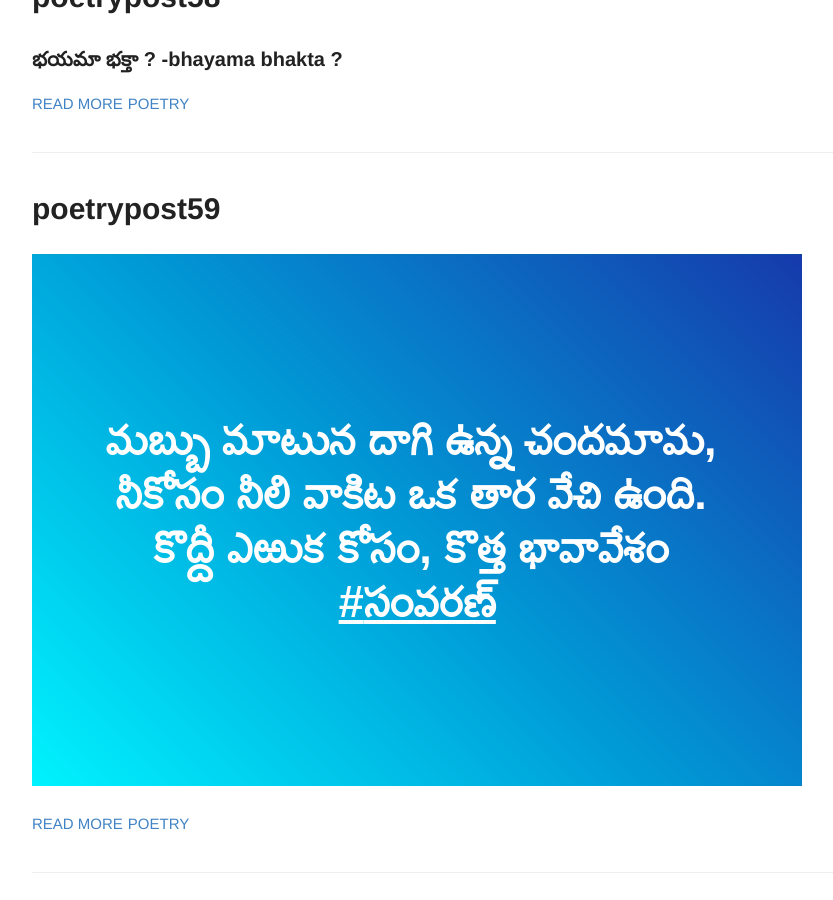
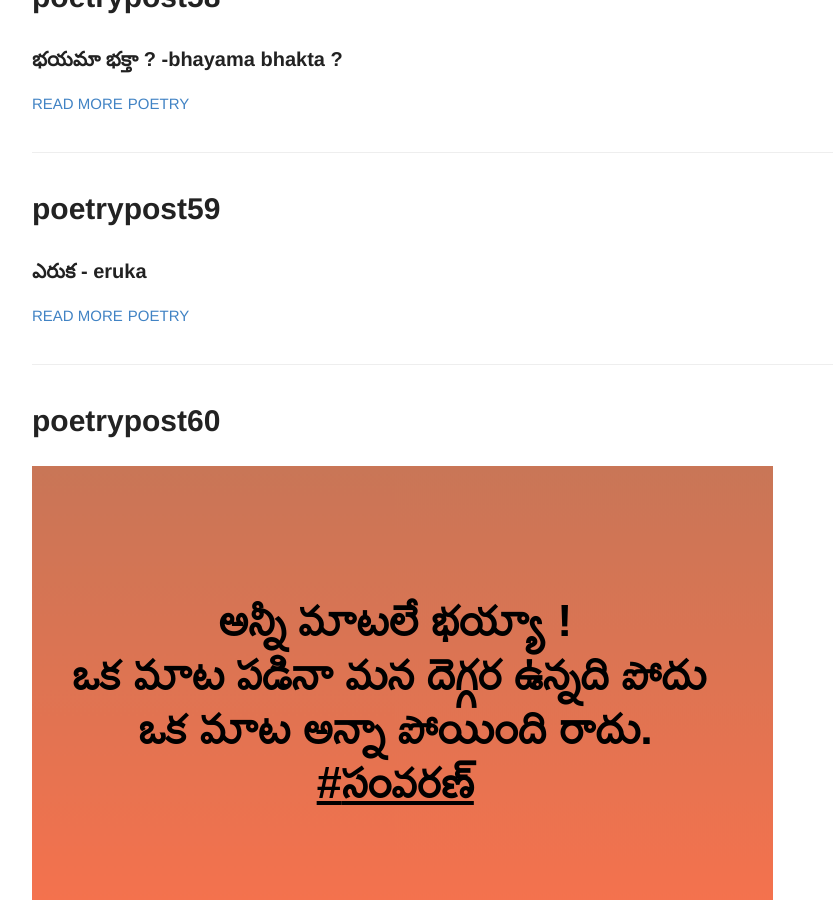
Before and after one commit to rsk/rsk.github.io, a Jekyll site: the page built from index.html, in a window 1280 px wide and 900 px high, scrolled down 14976 px. Shown: the whole window, without its empty margins (168-1001 px from the left). Built offline with Jekyll 4.4.1, drawn with Linux system fonts in a browser that asks for light colours.

Commit message:
update excerpt

```diff
--- a/_posts/2014-6-24-poetrypost59.md
+++ b/_posts/2014-6-24-poetrypost59.md
@@ -2,6 +2,7 @@
 layout: post
 title: poetrypost59
 number: 59
+excerpt: ఎరుక - eruka
 tags:
   - poetry
 
```
